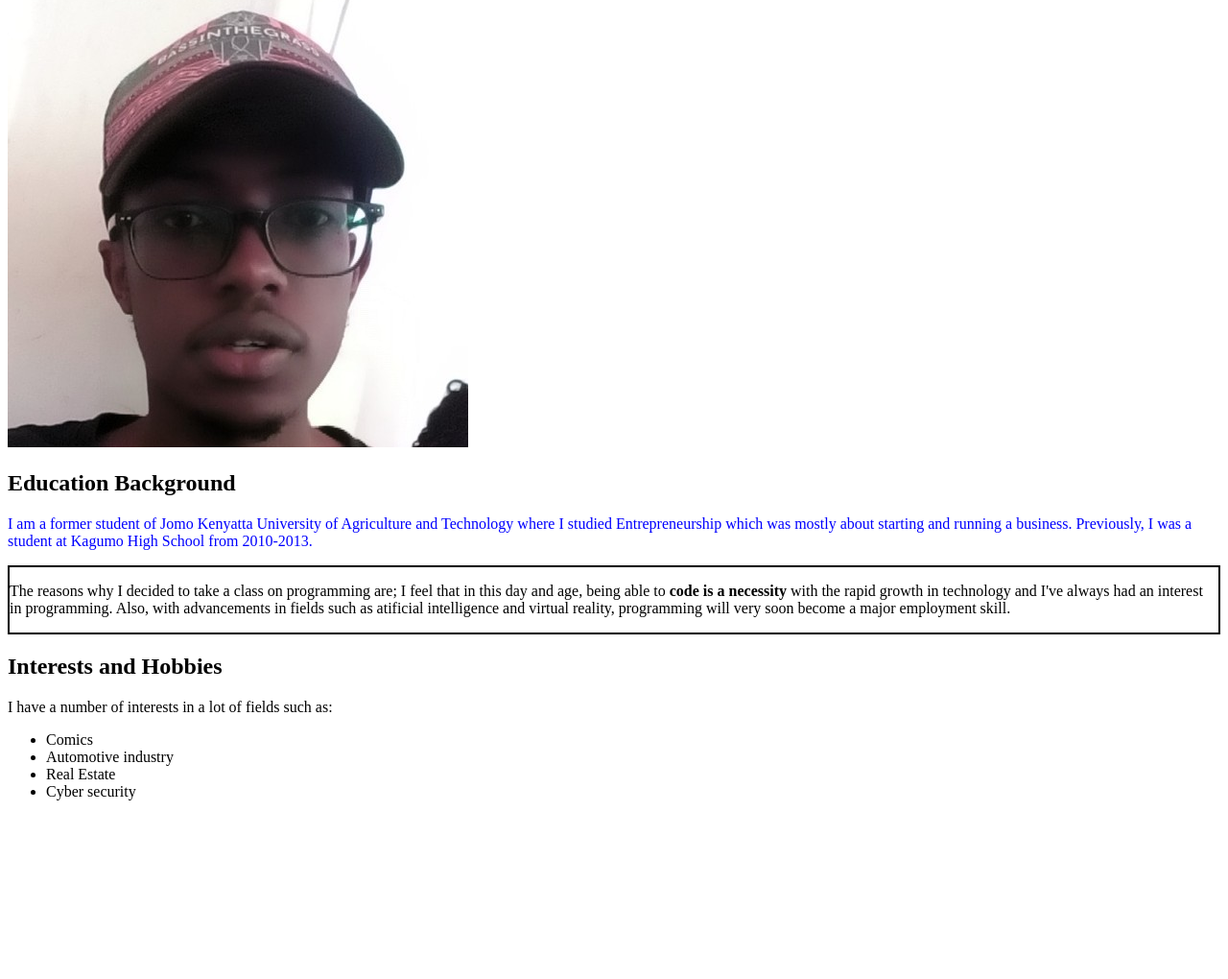
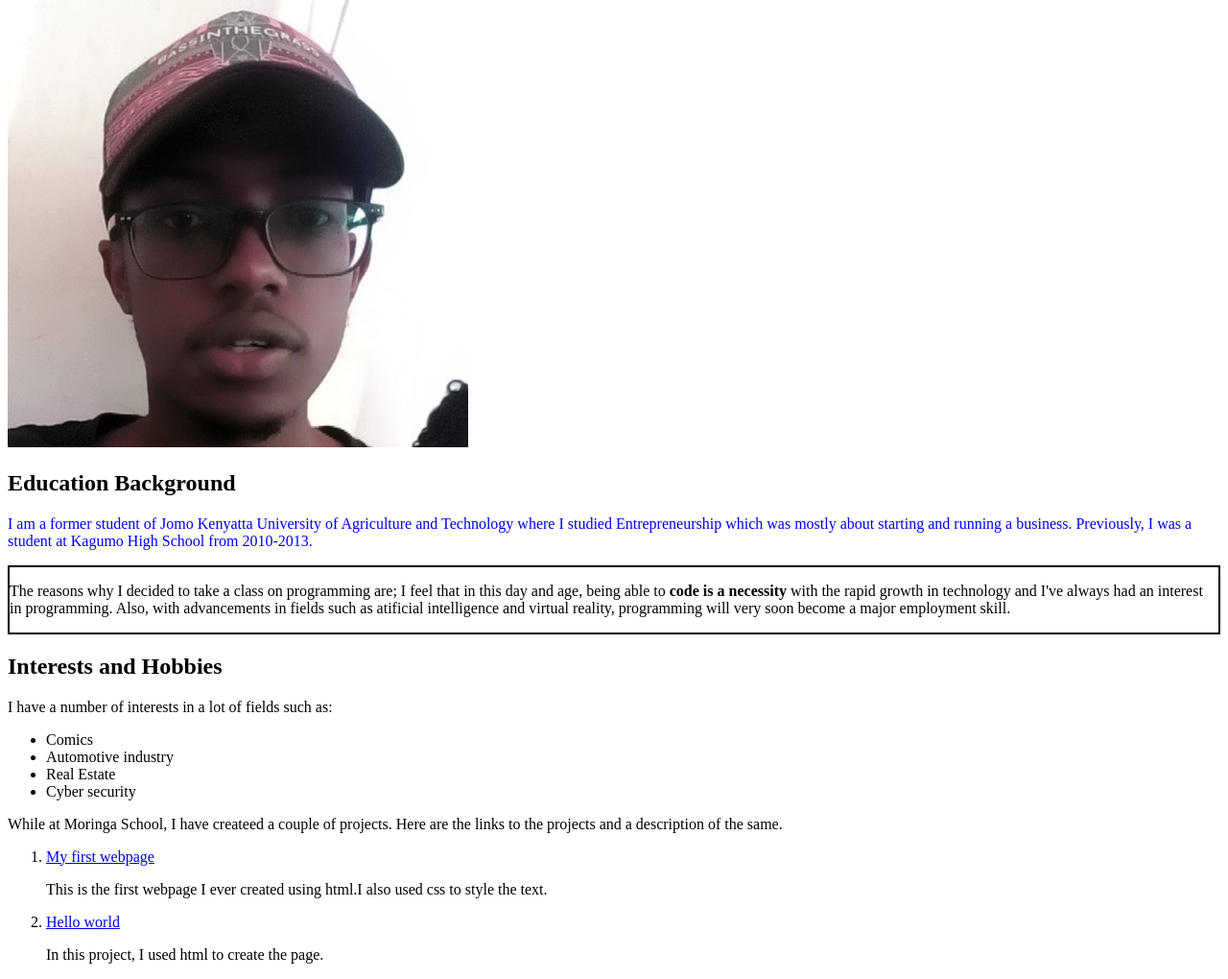
Before and after one commit to DavidNganga/DavidNganga.github.io, a plain HTML site: page index.html in a window 1280 px wide. Shown: the part 94-1114 px from the top of the page at 96% size. Before the commit the page ends 944 px from the top, so only its background shows below. Drawn offline with Linux system fonts and the light colour scheme.

Commit message:
used ordered list

```diff
--- a/index.html
+++ b/index.html
@@ -17,12 +17,18 @@
 
   <h2>Interests and Hobbies</h2>
   <p>I have a number of interests in a lot of fields such as:</p>
+
   <ul>
     <li>Comics</li>
     <li>Automotive industry</li>
     <li>Real Estate</li>
     <li>Cyber security</li>
   </ul>
+    <p>While at Moringa School, I have createed a couple of projects. Here are the links to the projects and a description of the same.</p>
+  <ol>
+      <li> <a href="https://github.com/DavidNganga/my-first-webpage">My first webpage</a> </li> <p>This is the first webpage I ever created using html.I also used css to style the text.</p>
+      <li> <a href="https://github.com/DavidNganga/hello-world/blob/master/hello-world.html">Hello world</a> </li> <p>In this project, I used html to create the page.</p>
+  </ol>
 
 
 
```
